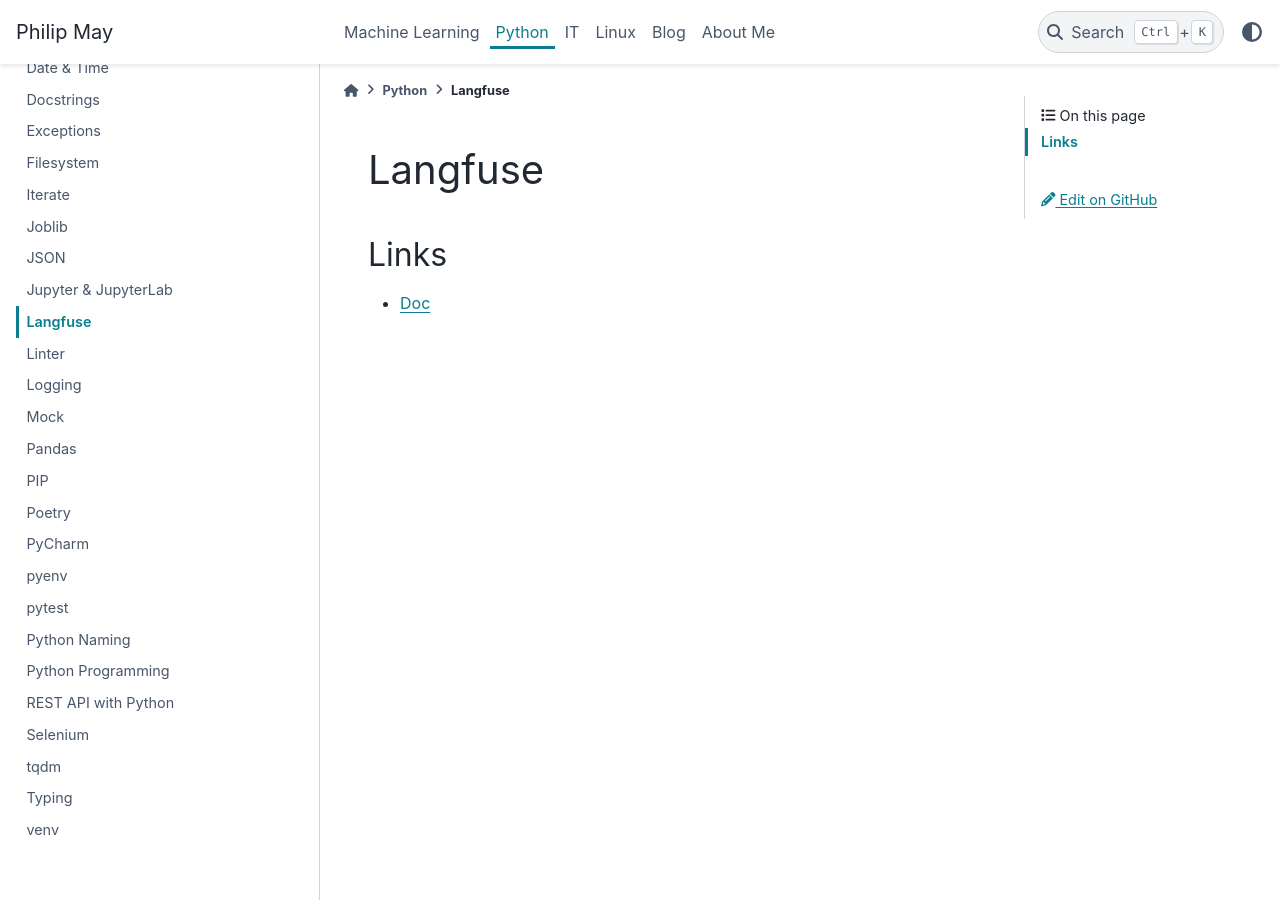
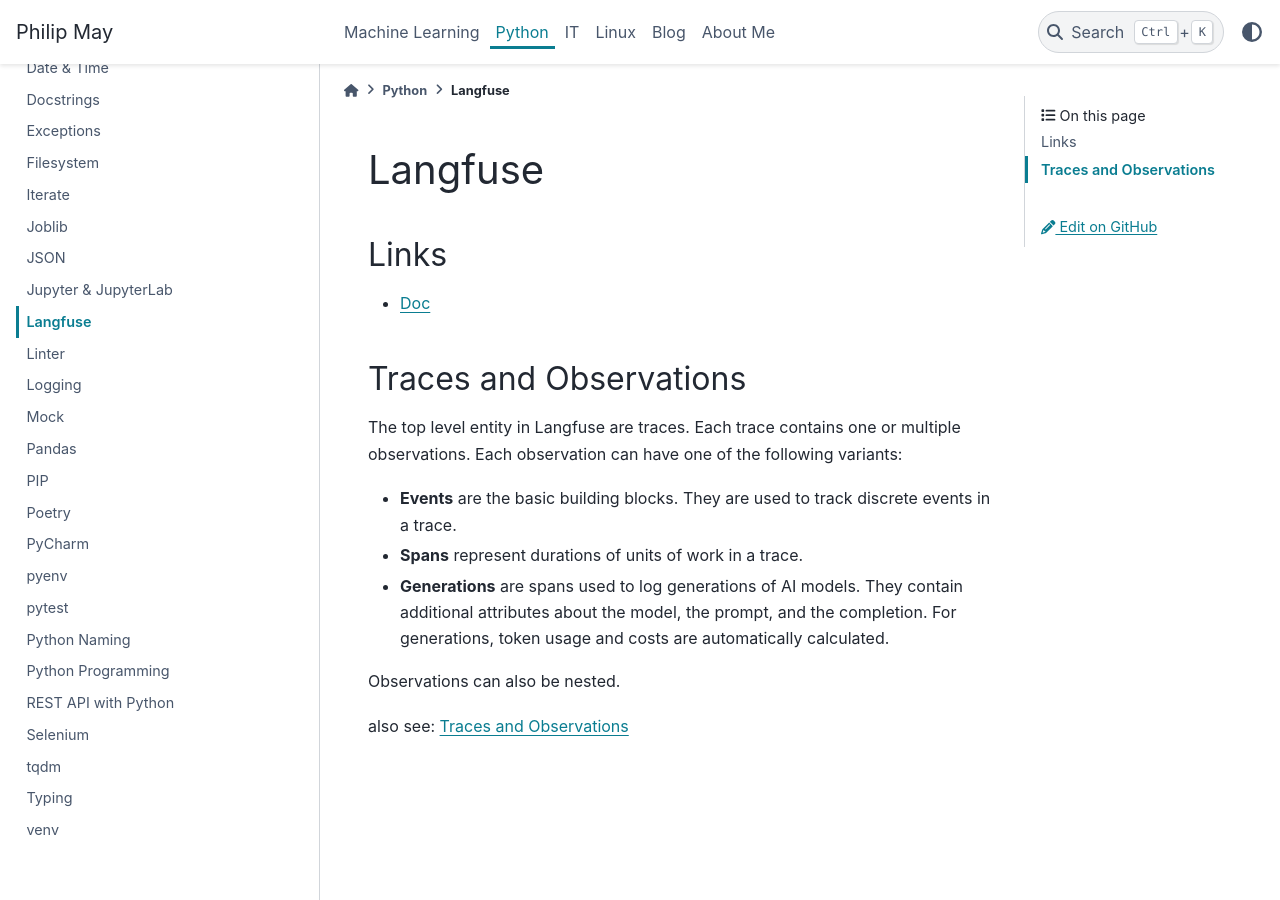
Before and after one commit to PhilipMay/PhilipMay_org, a Sphinx documentation site: the page built from source/python/langfuse.md, in a window 1280 px wide and 900 px high. Built offline with Sphinx 7.4.7 and the PyData theme 0.15.4, drawn with Linux system fonts in a browser that asks for light colours; comment, search, counter and statistics services are not loaded.

Commit message:
improve Langfuse doc

```diff
--- a/source/python/langfuse.md
+++ b/source/python/langfuse.md
@@ -3,3 +3,16 @@
 ## Links
 
 - [Doc](https://langfuse.com/docs)
+
+## Traces and Observations
+
+The top level entity in Langfuse are traces. Each trace contains one or multiple observations.
+Each observation can have one of the following variants:
+
+- **Events** are the basic building blocks. They are used to track discrete events in a trace.
+- **Spans** represent durations of units of work in a trace.
+- **Generations** are spans used to log generations of AI models. They contain additional attributes about the model, the prompt, and the completion. For generations, token usage and costs are automatically calculated.
+
+Observations can also be nested.
+
+also see: [Traces and Observations](https://langfuse.com/docs/tracing-data-model#traces-and-observations)
```
